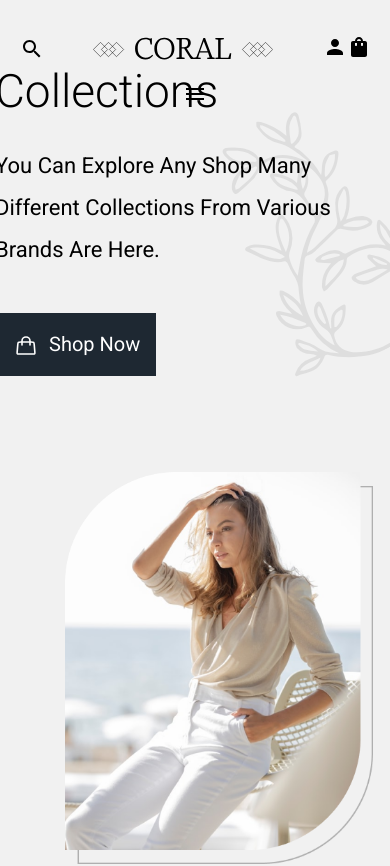
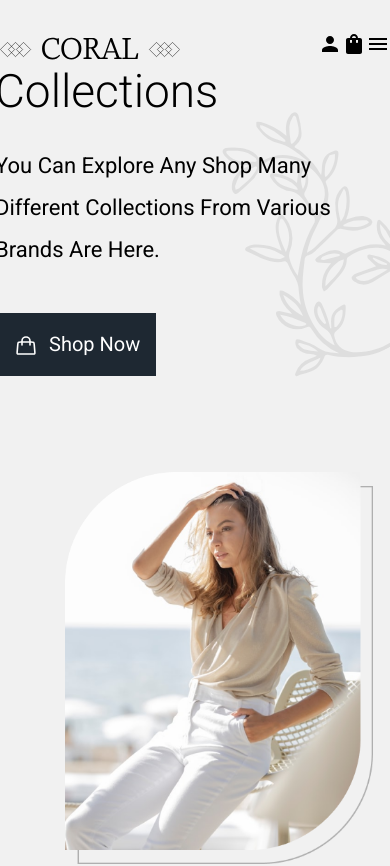
Before and after one commit to Hernanbp/GoClothing, a React (Create React App) app: page / in a window 390 px wide. Shown: the top 866 px of the page. Built offline with nearby package versions, Linux system fonts and the light colour scheme.

Commit message:
navbar RESPONSIVE (incomplete)

```diff
--- a/src/components/views/Navbar/Navbar.jsx
+++ b/src/components/views/Navbar/Navbar.jsx
@@ -11,9 +11,32 @@ export function Navbar() {
   const [show, setShow] = useState()
   const { phoneScreen } = useResize()
 
+  const handleToggle = ()=>{
+    setShow((prevState) => !prevState)
+  }
+
   return (
     <div className="nav-container">
-      <nav className="navbar">
+        {phoneScreen ? (
+            <nav className="navbar_phone">
+              <img src={logo} alt="e-commerce" />
+              <div>
+                {<PersonIcon />}
+                {<ShoppingBagIcon />}
+                <MenuIcon onClick={handleToggle}/>
+              </div>
+              <div className={show ? "showing": "hidden"}>
+                <p>Jewelry & Accessories</p>
+                <p>Clothing & Shoes</p>
+                <p>Home & Living</p>
+                <p>Wedding & Party</p>
+                <p>Toys & Entertainment</p>
+                <p>Art & Collectibles </p>
+                <p>Craft Supplies & Tools </p>
+              </div>
+           </nav>
+        ) : (
+          <nav className="navbar_desktop">
             <div className="top">
               {<SearchIcon />}
               <img src={logo} alt="e-commerce" />
@@ -22,12 +45,6 @@ export function Navbar() {
                 {<ShoppingBagIcon />}
               </div>
             </div>
-
-        {phoneScreen ? (
-          <div className="bottom-phone-show">
-            <MenuIcon />
-          </div>
-        ) : (
           <div className="bottom">
             <p>Jewelry & Accessories</p>
             <p>Clothing & Shoes</p>
@@ -37,18 +54,8 @@ export function Navbar() {
             <p>Art & Collectibles </p>
             <p>Craft Supplies & Tools </p>
           </div>
+        </nav>
         )}
-
-        {/* <div className="bottom">
-          <p>Jewelry & Accessories</p>
-          <p>Clothing & Shoes</p>
-          <p>Home & Living</p>
-          <p>Wedding & Party</p>
-          <p>Toys & Entertainment</p>
-          <p>Art & Collectibles </p>
-          <p>Craft Supplies & Tools </p>
-        </div> */}
-      </nav>
     </div>
   )
 }
--- a/src/components/views/Navbar/styles.css
+++ b/src/components/views/Navbar/styles.css
@@ -14,22 +14,33 @@
   top: 0;
   gap: 1em;
 }
-.top {
+.navbar_desktop > .top {
   max-width: 100%;
   justify-content: space-between;
 }
-.bottom {
+.navbar_desktop > .bottom {
   /* border: 2px solid blue; */
   display: flex;
   justify-content: space-between;
 }
 
-.bottom > p {
+.navbar_desktop > .bottom > p {
   font-family: Poppins, sans-serif;
 }
 
-.bottom-phone-show {
+.navbar_phone{
   display: flex;
-  flex-direction: column;
-  align-items: center;
+  justify-content: space-between;
+  flex-wrap: wrap;
 }
+.showing{  display: flex }
+.hidden{  display: none }
+
+@media (max-width: 901px) {
+  .showing{
+    align-items: center;
+    flex-direction: column;
+    border: solid 3px green;
+    width: 100%;
+  }
+}
```
Lines whose indentation alone changed are shown as unchanged.
